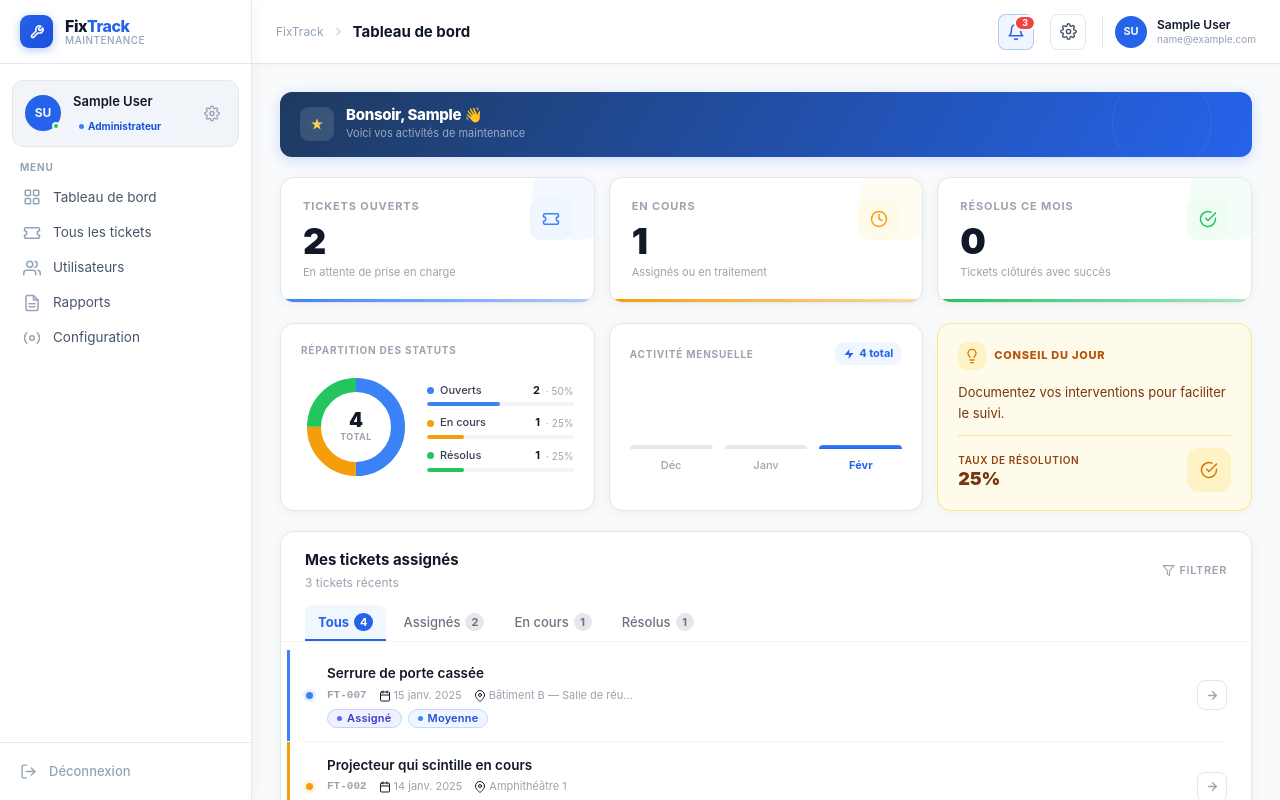
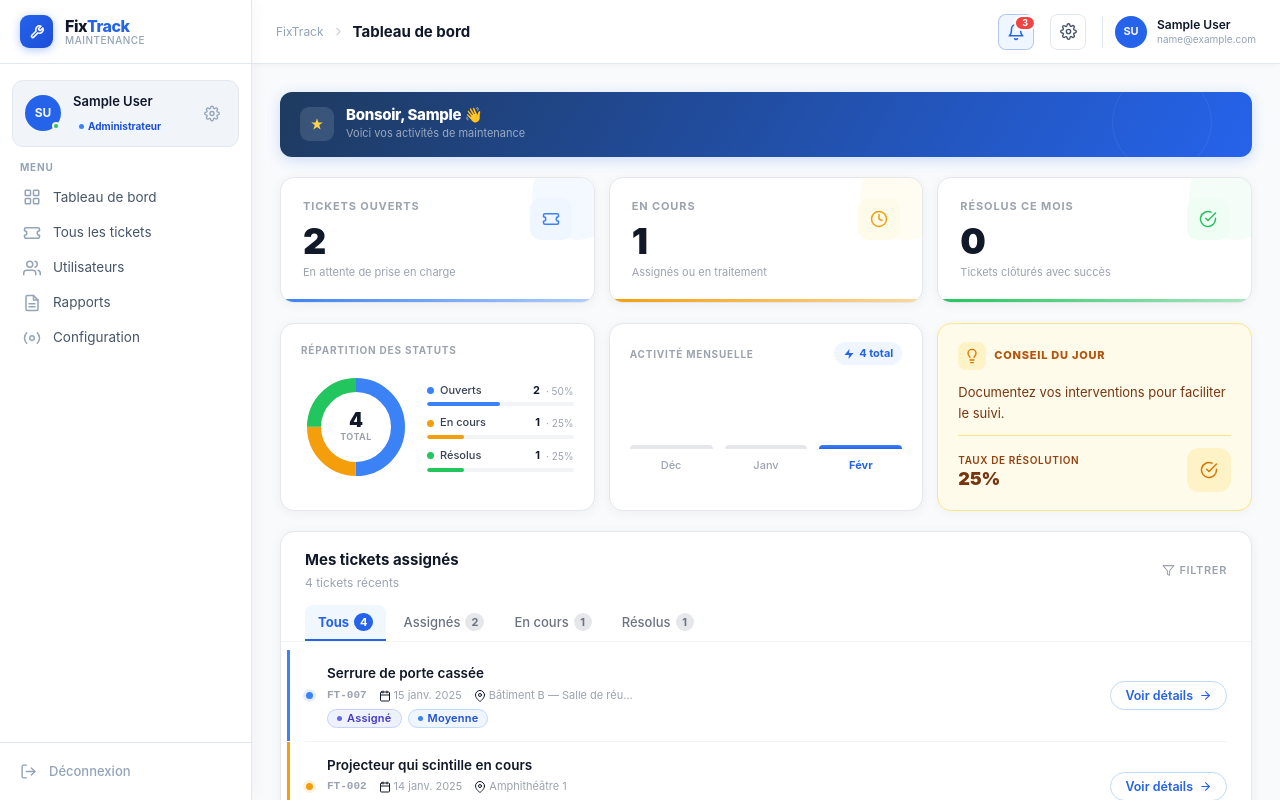
Before and after one commit to myriam2005/fixtrack-frontend, a React (Vite) app in the folder fixtrack-frontend/: page /technician/dashboard in a window 1280 px wide. Shown: the top 800 px of the page. Built offline with nearby package versions, Linux system fonts and the light colour scheme; sample sign-in values are in the browser's storage.

Commit message:
dashboard tech button voir details

```diff
--- a/fixtrack-frontend/src/pages/tech/TechDashboard.jsx
+++ b/fixtrack-frontend/src/pages/tech/TechDashboard.jsx
@@ -13,6 +13,7 @@ import {
 } from "../../components/common/DashboardShared";
 import { tickets, users } from "../../data/mockData";
 import { useAuth } from "../../context/AuthContext";
+import styles from "./../employee/MyTickets.module.css";
 
 // ── Icônes locales (non disponibles dans DashboardShared) ─────────────────────
 const Icon = {
@@ -233,10 +234,13 @@ function TicketRow({ ticket, isLast, onNavigate }) {
           </Box>
         </Box>
 
-        {/* Flèche action */}
-        <Box onClick={() => onNavigate(ticket.id)} sx={{ width: 30, height: 30, flexShrink: 0, display: "flex", alignItems: "center", justifyContent: "center", borderRadius: "8px", border: "1.5px solid #E5E7EB", color: "#9CA3AF", cursor: "pointer", transition: "all 0.15s", "&:hover": { backgroundColor: "#2563EB", borderColor: "#2563EB", color: "#FFFFFF", transform: "translateX(2px)" } }}>
-          {DashboardIcon.arrowRight}
-        </Box>
+        {/* Bouton Voir détails */}
+        <button className={styles.detailBtn} onClick={() => onNavigate(ticket.id)}>
+          Voir détails
+          <svg width="13" height="13" viewBox="0 0 24 24" fill="none" stroke="currentColor" strokeWidth="2" strokeLinecap="round" strokeLinejoin="round">
+            <line x1="5" y1="12" x2="19" y2="12"/><polyline points="12 5 19 12 12 19"/>
+          </svg>
+        </button>
       </Box>
       {!isLast && <Divider sx={{ borderColor: "#F3F4F6", mx: "18px" }} />}
     </>
@@ -290,7 +294,7 @@ export default function TechnicianDashboard() {
     if (activeFilter === "assigned")    return sorted.filter(t => t.statut === "assigned");
     if (activeFilter === "in_progress") return sorted.filter(t => t.statut === "in_progress");
     if (activeFilter === "resolved")    return sorted.filter(t => ["resolved","closed"].includes(t.statut));
-    return sorted.slice(0, 3);
+    return sorted.slice(0, 4);
   }, [myTickets, activeFilter]);
 
   const tabCounts = {
```
